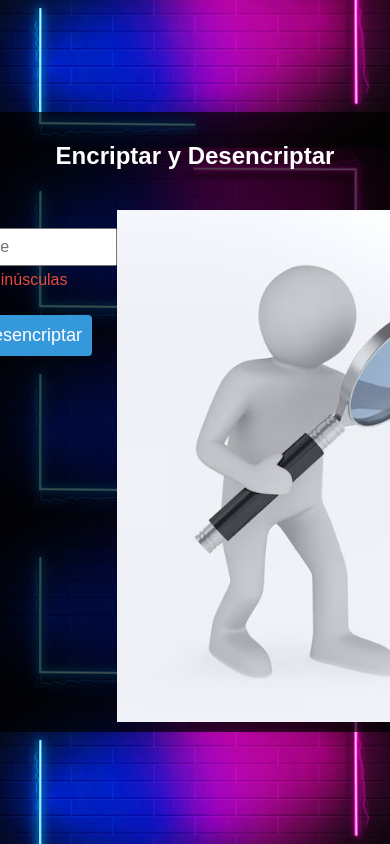
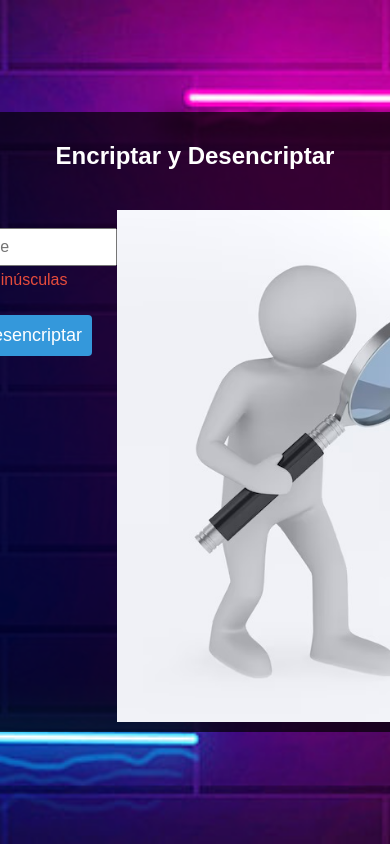
Before and after one commit to robert-montano/PROYECTO-1, a plain HTML site: page index.html in a window 390 px wide. Shown: the top 844 px of the page. Drawn offline with Linux system fonts and the light colour scheme.

Commit message:
Update style.css

```diff
--- a/style.css
+++ b/style.css
@@ -120,7 +120,7 @@ button:hover {
 
 @media only screen and (max-width: 767px) {
   body {
-    background-size: contain;
+    background-size: cover;
   }
 
   .container {
@@ -137,5 +137,6 @@ button:hover {
 
   #resultado {
     font-size: 16px;
+    max-width: 100%;
   }
-}
+  }
```
